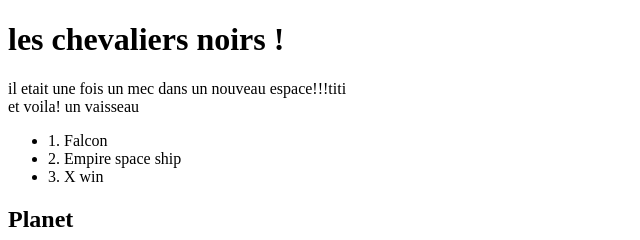
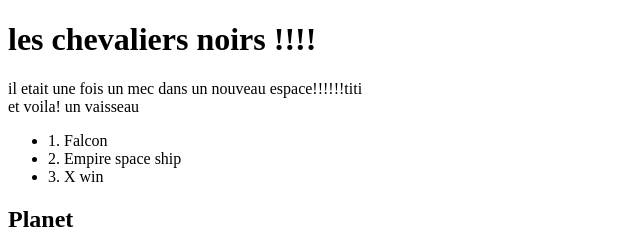
Before and after one commit to yerrochdi/formation-git, a plain HTML site: page index.html in a window 1280 px wide. Shown: the top 240 px of the page, 0-640 px from the left. Drawn offline with Linux system fonts and the light colour scheme.

Commit message:
Revert "Update index.html"
This reverts commit 2b8bd1592b2844b42f69e63aea414d59d0362f08.

```diff
--- a/index.html
+++ b/index.html
@@ -6,9 +6,9 @@
     <title>Jedi nigth!!!!!</title>
 </head>
 <body>
-<h1>les chevaliers noirs !</h1>
+<h1>les chevaliers noirs !!!!</h1>
 <div>
-    il etait une fois un mec dans un nouveau espace!!!titi
+    il etait une fois un mec dans un nouveau espace!!!!!!titi
 </div>
 <div>
     et voila! un vaisseau
```
